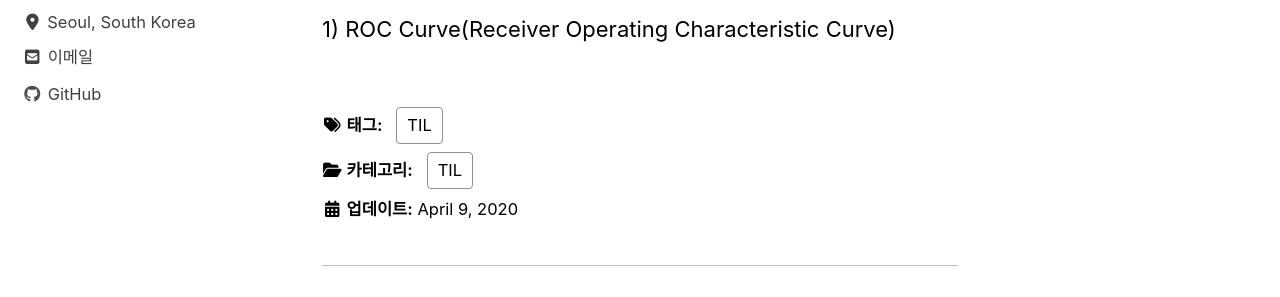
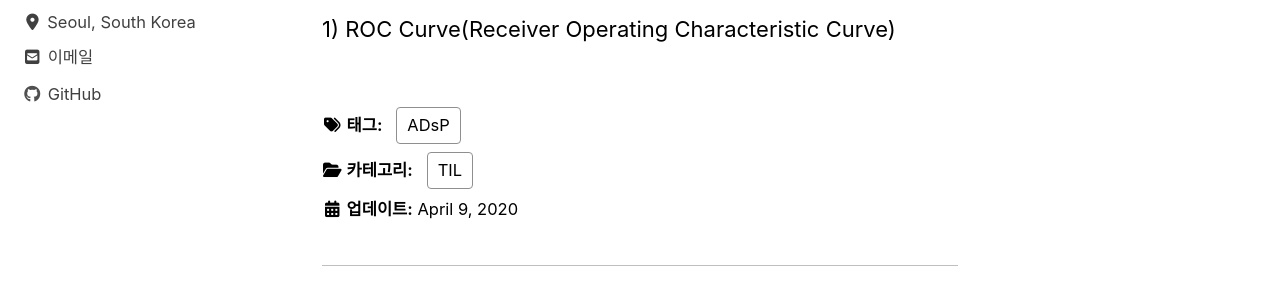
Before and after one commit to smilerrr/smilerrr.github.io, a Jekyll site: the page built from _posts/til/2020-04-08-ADsP.md, in a window 1280 px wide and 900 px high, scrolled down 1251 px. Shown: the part 145-442 px from the top of the window. Built offline with Jekyll 4.4.1, drawn with Linux system fonts in a browser that asks for light colours; cached includes are drawn as plain includes; nearby versions of some CDN libraries.

Commit message:
Update 2020-04-08-ADsP.md

```diff
--- a/_posts/til/2020-04-08-ADsP.md
+++ b/_posts/til/2020-04-08-ADsP.md
@@ -4,7 +4,7 @@ excerpt: "ADsP"
 categories:
    - TIL
 tags:
-   - TIL
+   - ADsP
 last_modified_at: 2020-04-09T01:00:00
 comments: true
 toc: true
```
